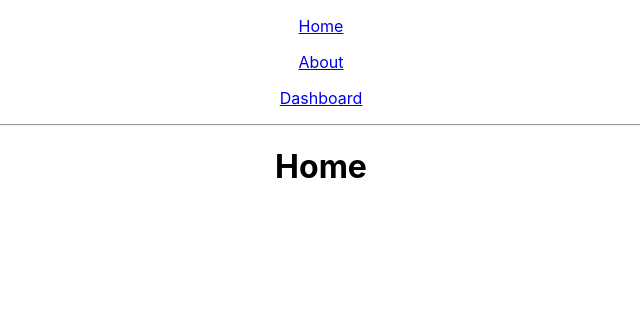
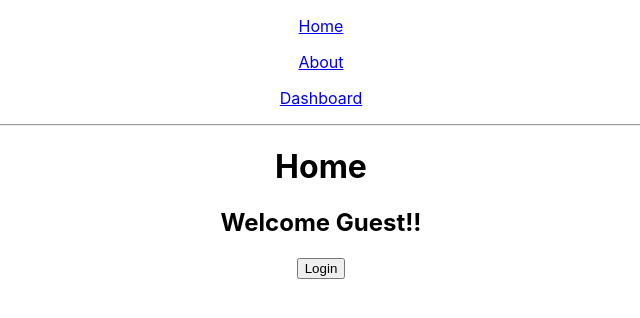
Before and after one commit to ks-nishan/react-practise-app, a React (Create React App) app: page /home in a window 1280 px wide. Shown: the top 318 px of the page, without its empty margins (319-959 px from the left). Built offline with nearby package versions, Linux system fonts and the light colour scheme.

Commit message:
conditional render using ternary operator

```diff
--- a/src/components/home.jsx
+++ b/src/components/home.jsx
@@ -1,9 +1,15 @@
-import React from 'react';
+import React, { useState } from "react";
 
 function Home() {
+  const [isLoggedIn, setIsLoggedIn] = useState(false);
+
   return (
     <div>
       <h1>Home</h1>
+      {/* <h2>Welcome Nishanthan!</h2>
+      <h2>Welcome Guest!!</h2> */}
+      {isLoggedIn ? <h2>Welcome Nishanthan!</h2> : <h2>Welcome Guest!!</h2>}
+      <button onClick={() => setIsLoggedIn(!isLoggedIn)}>Login</button>
     </div>
   );
 }
```
